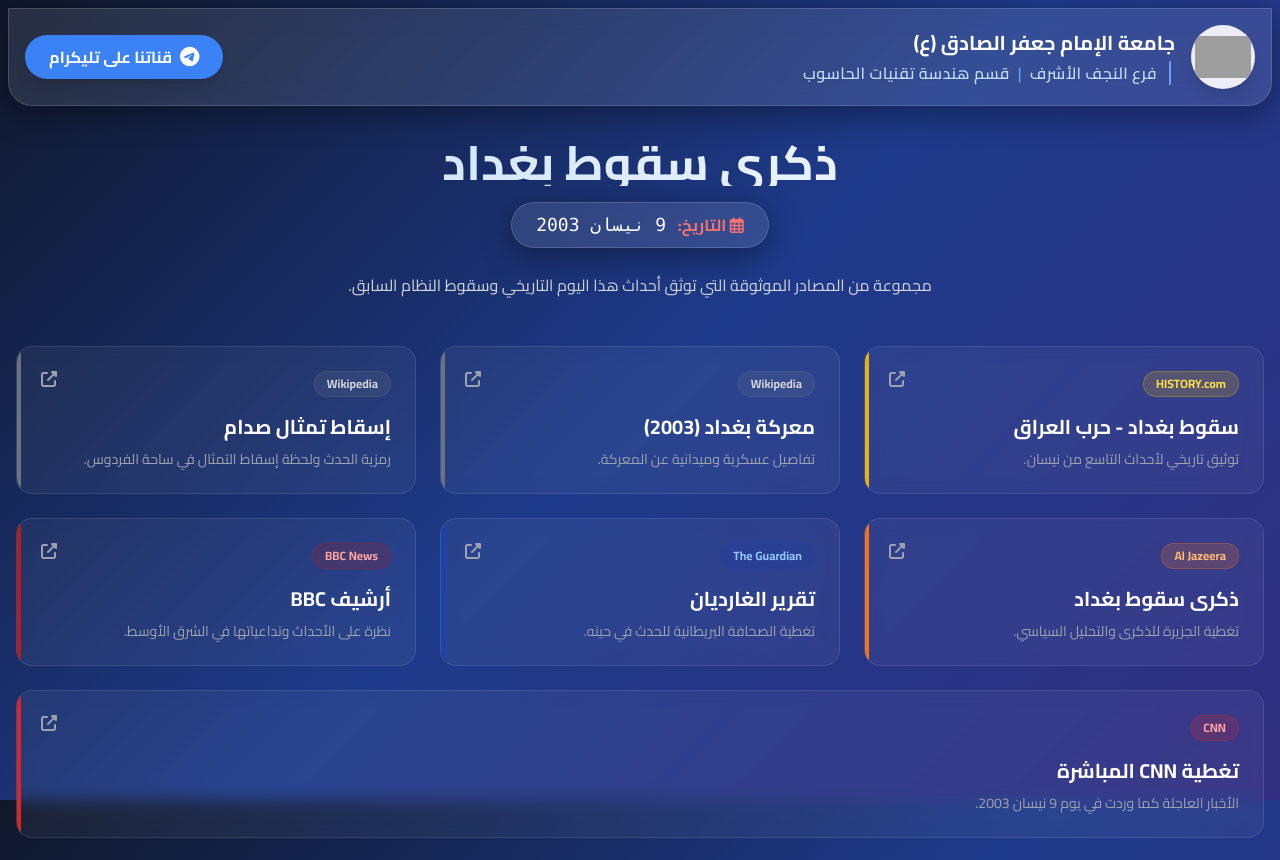
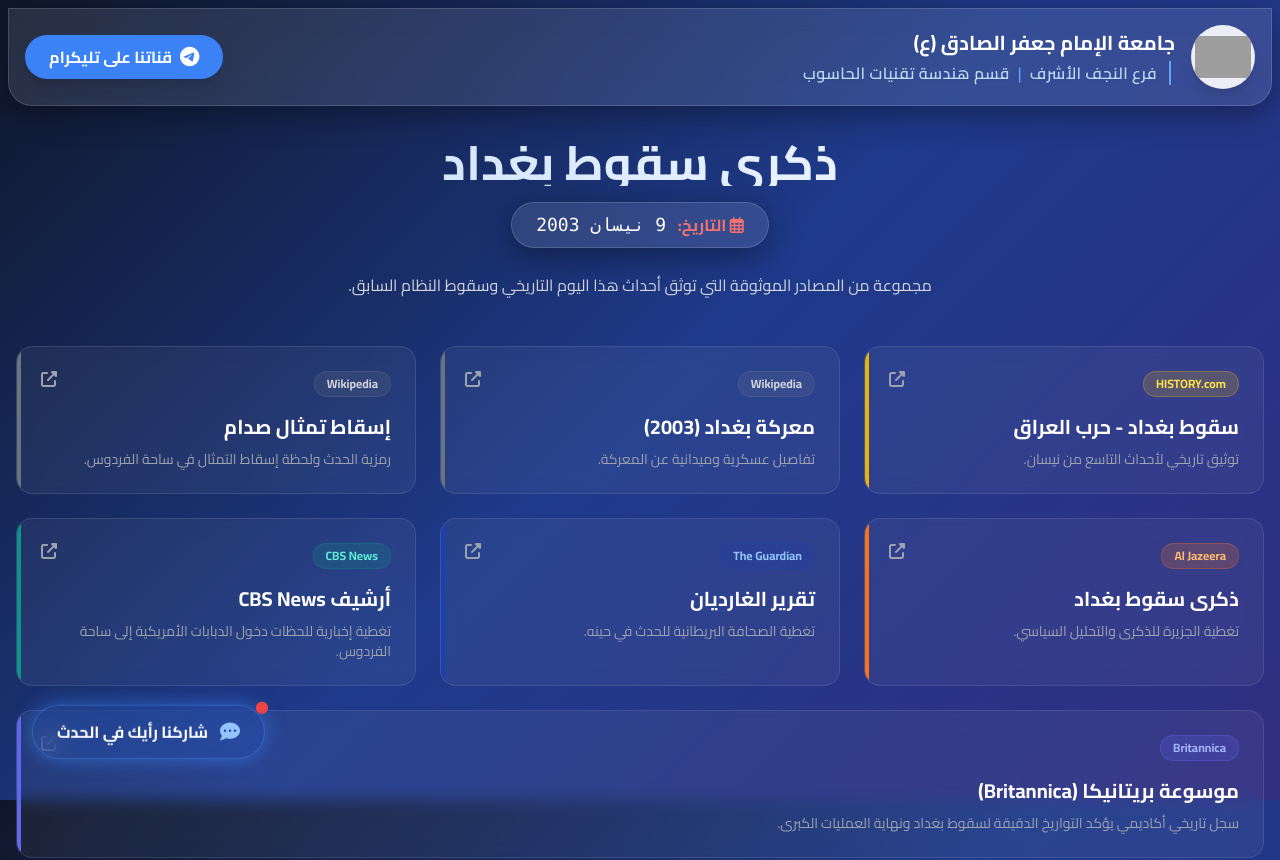
Before and after one commit to engineerALii/najaf, a plain HTML site: page index.html in a window 1280 px wide. Shown: the top 860 px of the page. Drawn offline with nearby package versions, Linux system fonts and the light colour scheme; no server answers; grey boxes are pictures that could not be loaded.

Commit message:
Update index.html

```diff
--- a/index.html
+++ b/index.html
@@ -1,5 +1,5 @@
 <!DOCTYPE html>
-<html lang="ar" dir="rtl">
+<html lang="ar" dir="rtl" class="scroll-smooth">
 <head>
     <meta charset="UTF-8">
     <meta name="viewport" content="width=device-width, initial-scale=1.0">
@@ -102,6 +102,14 @@
         </div>
     </header>
 
+    <!-- Floating Comment CTA Button -->
+    <a href="#comments-section" class="fixed bottom-8 left-8 z-50 glass bg-blue-600/20 hover:bg-blue-600/40 text-white px-6 py-3 rounded-full shadow-[0_0_20px_rgba(59,130,246,0.6)] transition-all hover:scale-105 group flex items-center gap-3 border border-blue-400/30 animate-bounce" style="animation-duration: 3s;">
+        <span class="absolute -top-1 -right-1 w-3 h-3 bg-red-500 rounded-full animate-ping"></span>
+        <span class="absolute -top-1 -right-1 w-3 h-3 bg-red-500 rounded-full"></span>
+        <i class="fas fa-comment-dots text-xl group-hover:rotate-12 transition-transform text-blue-300"></i>
+        <span class="font-bold text-sm md:text-base">شاركنا رأيك في الحدث</span>
+    </a>
+
     <!-- Main Content -->
     <main class="container mx-auto px-4 pb-20">
 
@@ -177,32 +185,32 @@
                 <p class="text-sm text-gray-400">تغطية الصحافة البريطانية للحدث في حينه.</p>
             </a>
 
-            <!-- Link 6 -->
-            <a href="https://www.bbc.com/news/world-middle-east-22145351" target="_blank" class="glass-card p-6 rounded-2xl block group relative overflow-hidden">
-                <div class="absolute top-0 left-0 w-1 h-full bg-red-700 group-hover:h-full transition-all"></div>
+            <!-- Link 6 (CBS News) -->
+            <a href="https://www.cbsnews.com/news/baghdad-falls/" target="_blank" class="glass-card p-6 rounded-2xl block group relative overflow-hidden">
+                <div class="absolute top-0 left-0 w-1 h-full bg-teal-600 group-hover:h-full transition-all"></div>
                 <div class="flex items-start justify-between mb-4">
-                    <span class="bg-red-700/20 text-red-300 px-3 py-1 rounded-full text-xs font-bold border border-red-700/30">BBC News</span>
+                    <span class="bg-teal-600/20 text-teal-300 px-3 py-1 rounded-full text-xs font-bold border border-teal-600/30">CBS News</span>
                     <i class="fas fa-external-link-alt text-gray-400 group-hover:text-white transition-colors"></i>
                 </div>
-                <h3 class="text-xl font-bold mb-2 group-hover:text-red-200 transition-colors">أرشيف BBC</h3>
-                <p class="text-sm text-gray-400">نظرة على الأحداث وتداعياتها في الشرق الأوسط.</p>
+                <h3 class="text-xl font-bold mb-2 group-hover:text-teal-200 transition-colors">أرشيف CBS News</h3>
+                <p class="text-sm text-gray-400">تغطية إخبارية للحظات دخول الدبابات الأمريكية إلى ساحة الفردوس.</p>
             </a>
 
-            <!-- Link 7 -->
-            <a href="https://edition.cnn.com/2003/WORLD/meast/04/09/sprj.irq.main/" target="_blank" class="glass-card p-6 rounded-2xl block group relative overflow-hidden lg:col-span-3">
-                <div class="absolute top-0 left-0 w-1 h-full bg-red-600 group-hover:h-full transition-all"></div>
+            <!-- Link 7 (Britannica) -->
+            <a href="https://www.britannica.com/event/Iraq-War" target="_blank" class="glass-card p-6 rounded-2xl block group relative overflow-hidden lg:col-span-3">
+                <div class="absolute top-0 left-0 w-1 h-full bg-indigo-500 group-hover:h-full transition-all"></div>
                 <div class="flex items-start justify-between mb-4">
-                    <span class="bg-red-600/20 text-red-300 px-3 py-1 rounded-full text-xs font-bold border border-red-600/30">CNN</span>
+                    <span class="bg-indigo-500/20 text-indigo-300 px-3 py-1 rounded-full text-xs font-bold border border-indigo-500/30">Britannica</span>
                     <i class="fas fa-external-link-alt text-gray-400 group-hover:text-white transition-colors"></i>
                 </div>
-                <h3 class="text-xl font-bold mb-2 group-hover:text-red-200 transition-colors">تغطية CNN المباشرة</h3>
-                <p class="text-sm text-gray-400">الأخبار العاجلة كما وردت في يوم 9 نيسان 2003.</p>
+                <h3 class="text-xl font-bold mb-2 group-hover:text-indigo-200 transition-colors">موسوعة بريتانيكا (Britannica)</h3>
+                <p class="text-sm text-gray-400">سجل تاريخي أكاديمي يؤكد التواريخ الدقيقة لسقوط بغداد ونهاية العمليات الكبرى.</p>
             </a>
 
         </div>
 
-        <!-- Interaction Zone -->
-        <div class="max-w-4xl mx-auto">
+        <!-- Interaction Zone with ID for scrolling -->
+        <div id="comments-section" class="max-w-4xl mx-auto">
 
             <!-- Global Like Button -->
             <div class="flex justify-center mb-10">
@@ -246,8 +254,6 @@
         </div>
 
     </main>
-
-    <!-- Footer Removed -->
 
     <!-- Firebase SDKs -->
     <script type="module">
```
